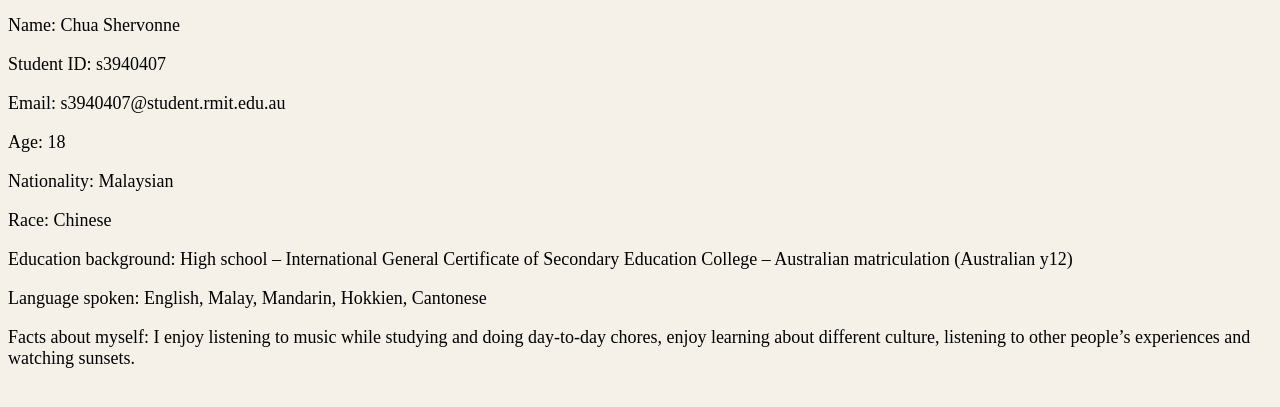
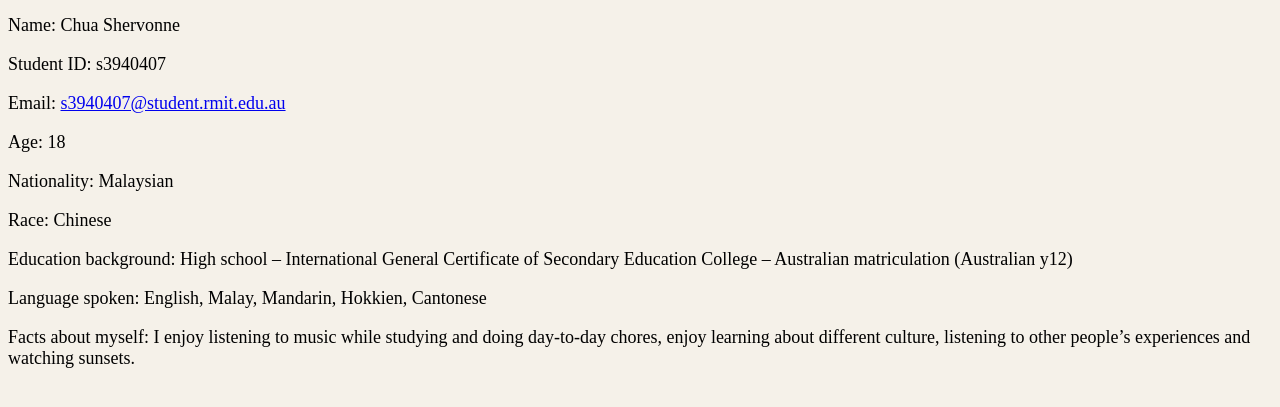
Before and after one commit to s3940407/assignment_1, a plain HTML site: page personal_information.html in a window 1280 px wide. Shown: the part 39-446 px from the top of the page. Drawn offline with Linux system fonts and the light colour scheme.

Commit message:
added hyperlink to email

```diff
--- a/personal_information.html
+++ b/personal_information.html
@@ -23,7 +23,7 @@
     <h2>Personal Information</h2>
     <p>Name: Chua Shervonne</p>
     <p>Student ID: s3940407</p>
-    <p>Email: s3940407@student.rmit.edu.au</p>
+    <p>Email: <a href="mailto:s3940407@student.rmit.edu.au">s3940407@student.rmit.edu.au</a></p>
     <p>Age: 18</p>
     <p>Nationality: Malaysian</p>
     <p>Race: Chinese</p>
```
